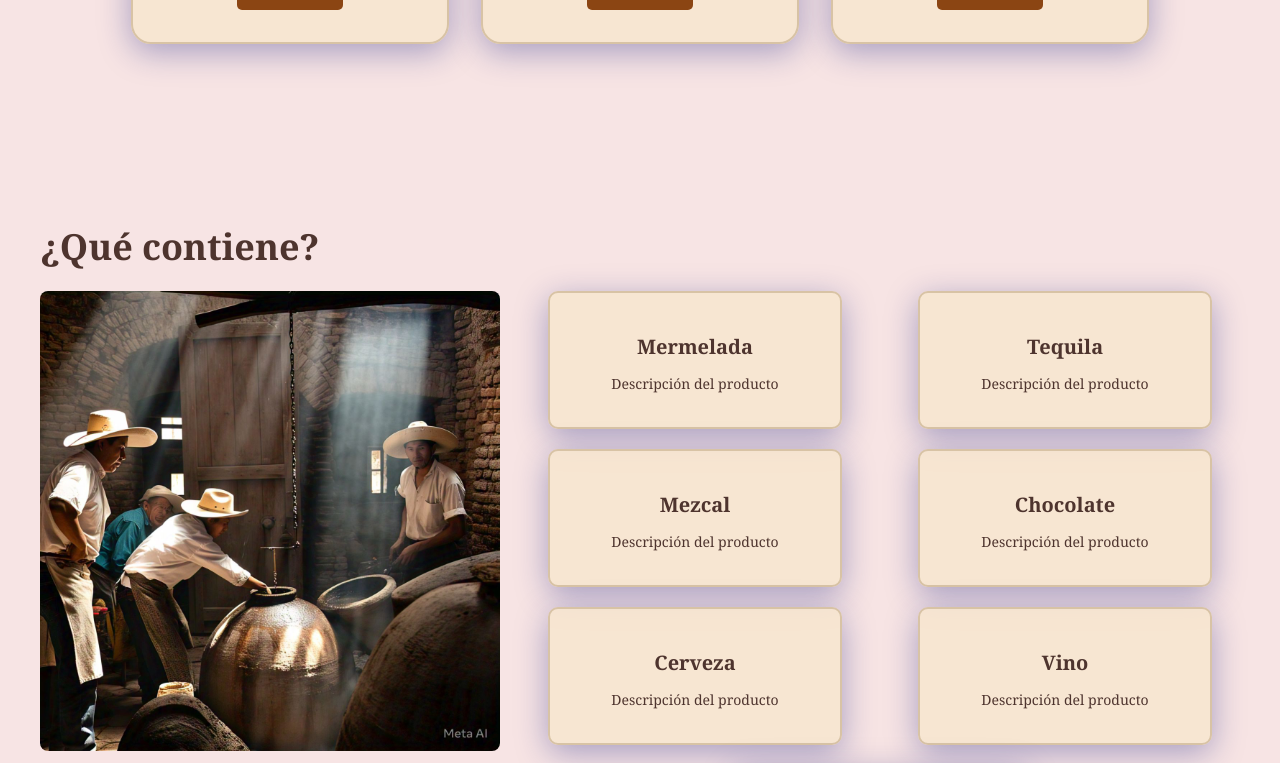
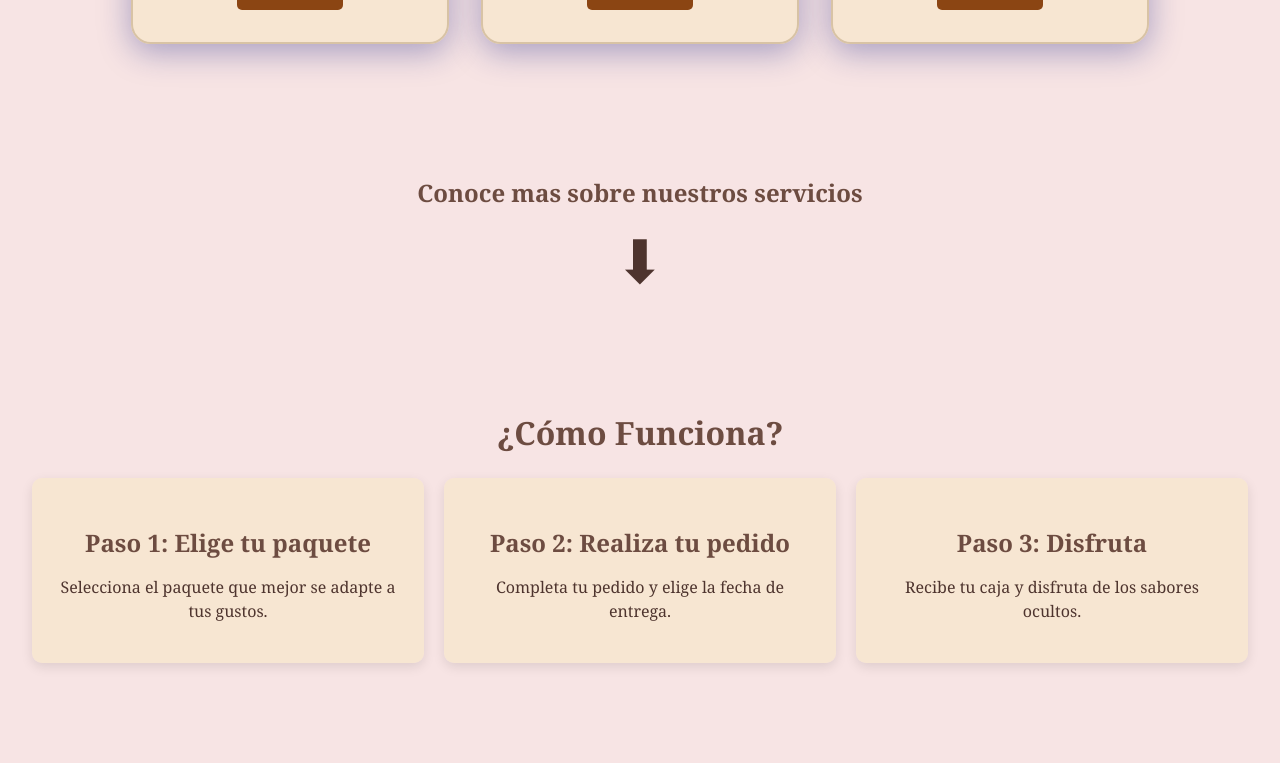
Before and after one commit to juanmanuel2002/Proyecto_Negocios_Web, a React (Create React App) app in the folder frontend/: page /suscripciones in a window 1280 px wide. Shown: the part 480-1243 px from the top of the page. Built offline with nearby package versions, Linux system fonts and the light colour scheme.

Commit message:
ajustando colores, agregando cards en sobre nosotros, suscripciones

```diff
--- a/frontend/src/App.js
+++ b/frontend/src/App.js
@@ -12,11 +12,13 @@ import ForgotPasswordReset from './pages/ForgotPasswordReset';
 import PrivacyPolicy from './pages/PrivacyPolicy';
 import TermsAndConditions from './pages/TermsAndConditions';
 import ContactUs from './pages/ContactUs';
+import ScrollToTop from './components/ScrollToTop';
 
 const App = () => {
     return (
         <ThemeProvider>
             <Router>
+                <ScrollToTop />
                 <Routes>
                     <Route path="/main" element={<Main />} />
                     <Route path="/login" element={<Login />} />
--- /dev/null
+++ b/frontend/src/components/Card.js
@@ -0,0 +1,13 @@
+import React from 'react';
+
+const Card = ({ titulo, descripcion, imagen }) => {
+  return (
+    <div className="card">
+      {imagen && <img src={imagen} alt={titulo} className="card-image" />}
+      <h3>{titulo}</h3>
+      <p>{descripcion}</p>
+    </div>
+  );
+};
+
+export default Card;
--- a/frontend/src/components/MysteryBoxCards.js
+++ b/frontend/src/components/MysteryBoxCards.js
@@ -3,7 +3,7 @@ import React from 'react';
 const MysteryBoxCard = ({ icon: Icon, title, description }) => {
     return (
         <div className="card-box">
-            <Icon size={30} color="#6d4c41" />
+            <Icon size={30} color="#a0522d" />
             <h4>{title}</h4>
             <p>{description}</p>
         </div>
--- /dev/null
+++ b/frontend/src/components/ScrollToTop.js
@@ -0,0 +1,14 @@
+import { useEffect } from 'react';
+import { useLocation } from 'react-router-dom';
+
+const ScrollToTop = () => {
+  const { pathname } = useLocation();
+
+  useEffect(() => {
+    window.scrollTo(0, 0); // Mueve el scroll al inicio cada vez que cambia la ruta
+  }, [pathname]);
+
+  return null;
+};
+
+export default ScrollToTop;
--- a/frontend/src/pages/Suscripciones.js
+++ b/frontend/src/pages/Suscripciones.js
@@ -54,6 +54,28 @@ const Suscripciones = () => {
             </button>
           </div>
         ))}
+      </div>
+
+      <div className = "conoce-mas-banner">
+        <p>Conoce mas sobre nuestros servicios</p>
+        <div className="flecha-down">⬇</div>
+      </div>
+
+      {/* Sección "¿Cómo Funciona?" */}
+      <div className="como-funciona-container" data-aos="fade-up">
+        <h2 className="titulo-como-funciona">¿Cómo Funciona?</h2>
+        <div className="pasos-container">
+          {[
+            { paso: '1', titulo: 'Elige tu paquete', descripcion: 'Selecciona el paquete que mejor se adapte a tus gustos.' },
+            { paso: '2', titulo: 'Realiza tu pedido', descripcion: 'Completa tu pedido y elige la fecha de entrega.' },
+            { paso: '3', titulo: 'Disfruta', descripcion: 'Recibe tu caja y disfruta de los sabores ocultos.' },
+          ].map((paso) => (
+            <div key={paso.paso} className="paso-card">
+              <h3>Paso {paso.paso}: {paso.titulo}</h3>
+              <p>{paso.descripcion}</p>
+            </div>
+          ))}
+        </div>
       </div>
 
       {/* Sección "¿Qué contiene?" */}
--- a/frontend/src/styles/Main.css
+++ b/frontend/src/styles/Main.css
@@ -105,7 +105,7 @@
 .carousel-wrapper {
   overflow: hidden;
   width: 100%;
-  background-color: #efebe9;
+  background-color: var(--background-color);
   padding: 3rem 0;
 }
 
@@ -177,7 +177,6 @@
   padding: 4rem 2rem;
   margin-top: 3rem;
   border-radius: 20px;
-  box-shadow: 0 8px 16px rgba(0,0,0,0.1);
   max-width: 1200px;
   margin-left: auto;
   margin-right: auto;
@@ -210,7 +209,7 @@
 }
 
 .descubre-btn {
-  background-color: #6d4c41;
+  background-color: #a0522d;
   color:var(--text-light-color);
   border: none;
   padding: 0.8rem 1.5rem;
@@ -232,10 +231,10 @@
 }
 
 .card-box {
-  background-color: var(--card-border-color);
+  background-color: var(--card-color);
   padding: 1.2rem;
   border-radius: 12px;
-  box-shadow: 0 4px 10px rgba(0,0,0,0.1);
+  box-shadow: var(--box-shadow);
   transition: transform 0.3s;
 }
 
@@ -250,7 +249,7 @@
 
 .card-box p {
   font-size: 0.95rem;
-  color: var(--text-light-color);
+  color: var(--text-color);
 }
 
 .comunidad-section {
@@ -259,26 +258,25 @@
   margin-top: 3rem;
   background-color: var(--background-color);
   border-radius: 20px;
-  box-shadow: 0 8px 16px rgba(0,0,0,0.05);
   max-width: 900px;
   margin-left: auto;
   margin-right: auto;
 }
 
 .comunidad-section h2 {
-  color: #6d4c41;
+  color: var(--tit-text-color);
   font-size: 2rem;
   margin-bottom: 1rem;
 }
 
 .comunidad-section p {
-  color: #444;
+  color: var(--text-color);
   font-size: 1rem;
   margin-bottom: 1.5rem;
 }
 
 .suscribirse-btn {
-  background-color: #6d4c41;
+  background-color: #a0522d;
   color: white;
   border: none;
   padding: 0.8rem 1.8rem;
--- a/frontend/src/styles/Suscripciones.css
+++ b/frontend/src/styles/Suscripciones.css
@@ -68,16 +68,87 @@
 .conoce-mas-banner {
   text-align: center;
   margin-top: 40px;
+  padding: 20px;
 }
 
 .conoce-mas-banner p {
   font-size: 24px;
   margin-bottom: 10px;
+  color: var(--tit-text-color); /* Color del texto */
+  font-weight: bold;
 }
 
 .flecha-down {
-  font-size: 30px;
+  font-size: 60px; /* Aumenta el tamaño de la flecha */
   cursor: pointer;
+  color: var(--text-color); /* Usa un color destacado */
+  transition: transform 0.3s ease, color 0.3s ease;
+  animation: bounce 2s infinite; /* Agrega animación de rebote */
+}
+
+.flecha-down:hover {
+  color: var(--secondary-color); /* Cambia de color al pasar el cursor */
+  transform: scale(1.2); /* Aumenta ligeramente el tamaño al pasar el cursor */
+}
+
+/* Animación de rebote */
+@keyframes bounce {
+  0%, 20%, 50%, 80%, 100% {
+    transform: translateY(0);
+  }
+  40% {
+    transform: translateY(-10px);
+  }
+  60% {
+    transform: translateY(-5px);
+  }
+}
+
+/* Sección "¿Cómo Funciona?" */
+.como-funciona-container {
+  text-align: center;
+  padding: 2rem;
+  background-color: var(--background-color);
+  margin: 2rem 0;
+}
+
+.titulo-como-funciona {
+  font-size: 2rem;
+  color: var(--tit-text-color);
+  margin-bottom: 1.5rem;
+}
+
+.pasos-container {
+  display: grid;
+  grid-template-columns: repeat(auto-fit, minmax(250px, 1fr)); /* Ajusta dinámicamente las columnas */
+  gap: 20px;
+  justify-items: center;
+  color : var(--text-color);
+}
+
+.paso-card {
+  background-color: var(--card-color);
+  padding: 1.5rem;
+  border-radius: 10px;
+  box-shadow: 0px 4px 12px rgba(0, 0, 0, 0.1);
+  text-align: center;
+  transition: transform 0.3s ease;
+}
+
+.paso-card:hover {
+  transform: scale(1.05);
+}
+
+.paso-card h3 {
+  font-size: 1.5rem;
+  color:var(--tit-text-color);
+  margin-bottom: 0.5rem;
+}
+
+.paso-card p {
+  font-size: 1rem;
+  color: var(--text-color);
+  line-height: 1.5;
 }
 
 /* Estilo general para la sección "¿Qué contiene?" */
@@ -97,6 +168,7 @@
   font-weight: bold;
   margin-bottom: 20px;
   align-self: flex-start;
+  color : var(--tit-text-color);
 }
 
 /* Contenedor para la imagen y las tarjetas */
@@ -146,7 +218,7 @@
 
 .card-producto h3 {
   font-size: 20px;
-  color: var(--text-color);
+  color: var(--tit-text-color);
   margin-bottom: 10px;
 }
 
@@ -235,6 +307,7 @@
   font-weight: bold;
   margin-bottom: 0;
   min-width: 250px;
+  color: var(--tit-text-color);
 }
 
 
@@ -263,7 +336,7 @@
 
 .card-opinion h3 {
   font-size: 20px;
-  color: var(--text-color);
+  color: var(--tit-text-color);
   margin-bottom: 10px;
 }
 
@@ -294,7 +367,7 @@
   font-size: 36px;
   font-weight: bold;
   margin-bottom: 30px;
-  color: var(--text-color);
+  color: var(--tit-text-color);
 }
 
 .marcas-logos {
--- a/frontend/src/styles/Variables.css
+++ b/frontend/src/styles/Variables.css
@@ -1,6 +1,6 @@
 :root {
     /* Colores principales */
-    --primary-color: #6d4c41;
+    --tit-text-color: #6d4c41;
     --secondary-color: #5d4037;
     --secondary-color-hover: #4b2d26;
     --accent-color: #4e342e;
@@ -13,7 +13,6 @@
     --text-light-color: #f5f5f5;
     --card-color: #f8e7cece;
     --card-border-color: #d8c3a5;
-
     /* Tipografía */
     --font-family: 'Georgia', serif;
     --font-size-base: 1rem;
@@ -33,7 +32,7 @@
   }
 
   body.dark-mode {
-    --primary-color: #212121;
+     --tit-text-color: #f1884b;
     --secondary-color: #424242;
     --accent-color: #ffcc80;
     --background-color: #121212;
```
Also changed, not shown: frontend/src/pages/SobreNosotros.js (+42 -69 lines), frontend/src/styles/SobreNosotros.css (+25 -34 lines).
